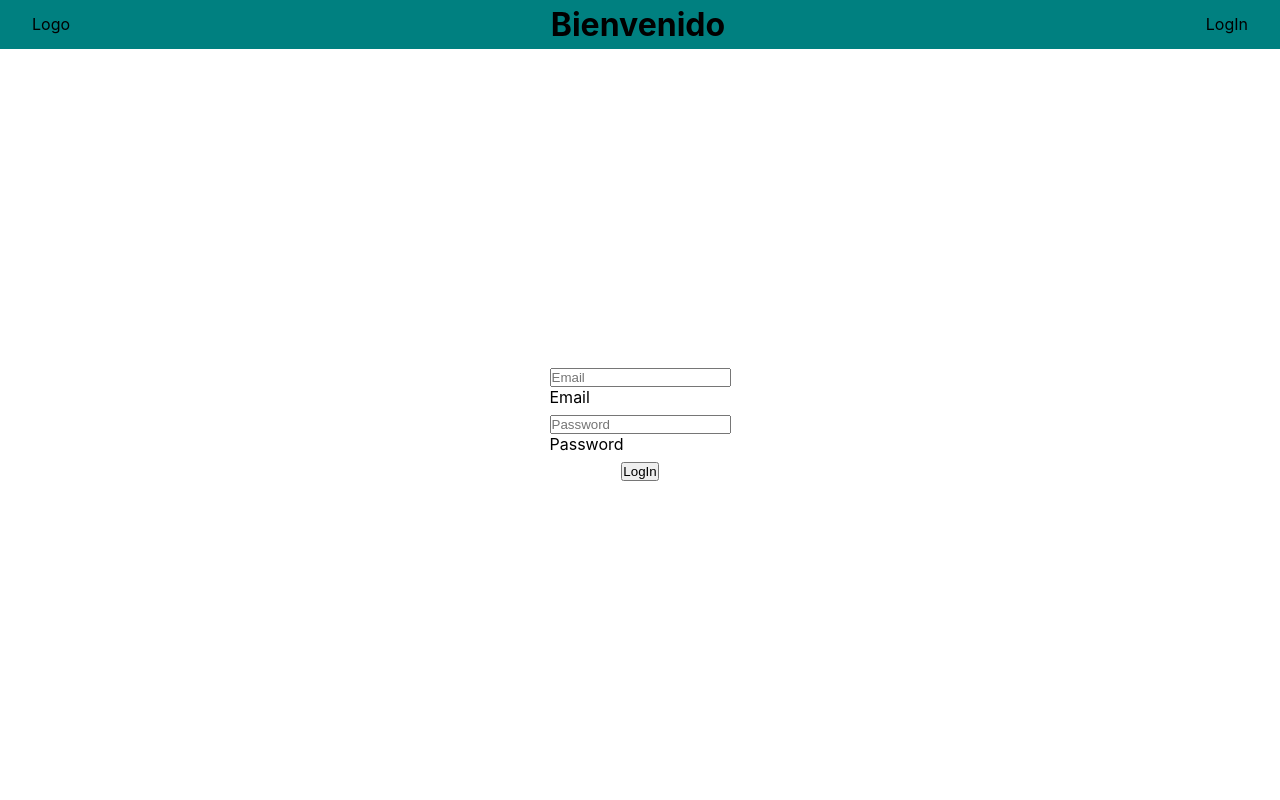
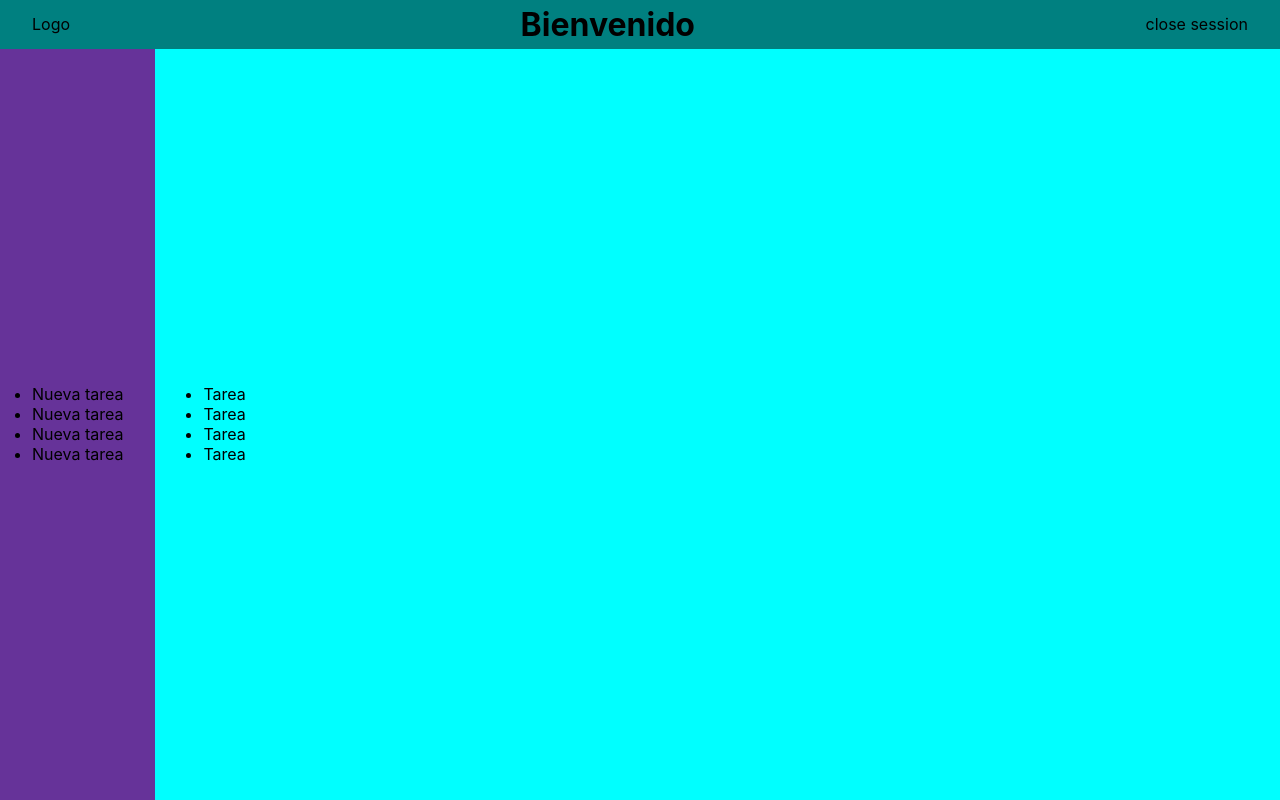
Before and after one commit to Ing-ed/ChallengeFE, a React (Create React App) app: page /dashboard in a window 1280 px wide. Built offline with nearby package versions, Linux system fonts and the light colour scheme.

Commit message:
funciona el routing y la maqueta esta terminada, ahora, se debe agregar las funcionalidades

```diff
--- a/src/App.js
+++ b/src/App.js
@@ -1,5 +1,6 @@
 import { Header } from './Components/Header/header';
 import { useContext } from 'react';
+import { useLocation } from 'react-router-dom';
 import { Context } from './Components/Context/Context';
 import logo from './logo.svg';
 import './App.css';
@@ -7,11 +8,13 @@ import { Dashboard } from './Components/Dashboard/dashboard';
 import { Session } from './Components/Session/session';
 
 function App() {
+  const rute = useLocation();
+  const route = rute.pathname.slice(1)
+  console.log(route, "ruta, app")
   return (
     <div id="page">
-      <Header/>
-      {/* <Dashboard/> */}
-      <Session rute={"login"}/>
+      <Header route = {route}/>
+      {route === "dashboard" ? <Dashboard/> : <Session route={route}/>}
     </div>
   );
 }
--- a/src/Components/Context/Context.jsx
+++ b/src/Components/Context/Context.jsx
@@ -1,4 +1,4 @@
-import { createContext } from "react";
+import { createContext, useState } from "react";
 
 export const Context = createContext();
 export function Provider({children}){
--- a/src/Components/FormField/formField.jsx
+++ b/src/Components/FormField/formField.jsx
@@ -1,9 +1,9 @@
 import './formField.css'
 
-export function FormField({text,type}){
+export function FormField({text,type, handleEvent, name}){
     return(
         <div id="formField">
-            <input type={type} placeholder={text}/>
+            <input type={type} placeholder={text} onChange={handleEvent} name = {name}/>
             <label htmlFor>{text}</label>
         </div>
     )
--- a/src/Components/Header/header.jsx
+++ b/src/Components/Header/header.jsx
@@ -1,24 +1,38 @@
 import { useNavigate, useParams } from "react-router-dom"
 import './header.css'
 
-export function Header(){
-    const button={
+export function Header({route}){
+    const navigate = useNavigate();
+
+    const navigation={
+        default:{
+            text:"login",
+            path:"login"
+        },
         login:{
-            text:"LogIn"
+            text:"signup",
+            path:"signup"
         },
         signup:{
-            text:"signup"
+            text:"login",
+            path:"login"
         },
-        exit:{
-            text:"exit"
+        dashboard:{
+            text:"close session",
+            path:"login"
         }
+    }
+    console.log(navigation[route], route)
+    function Nav(){
+        console.log(`/${navigation[route].text}}`);
+        navigate(`/${navigation[route].path}`)
     }
 
     return(
         <div id="header">
             <div id="logo">Logo</div>
             <h1>Bienvenido</h1>
-            <a>{button['login']['text']}</a>
+            <a onClick={Nav}>{navigation[route].text}</a>
         </div>
     )
 }
--- a/src/Components/Session/session.jsx
+++ b/src/Components/Session/session.jsx
@@ -1,25 +1,65 @@
 import './session.css'
 import { FormField } from '../FormField/formField'
-export function Session({rute}){
-    return(
-        <form id="session">
-            {rute === "login" ? (<>
-                <FormField text={"Email"} type={"Email"}/>
-                <FormField text={"Password"} type={"Password"}/>
-            </>
+import { useState } from 'react';
+import { useNavigate } from 'react-router-dom';
+export function Session({route}){
+    console.log(route)
+    const [credentials,setCredentials] = useState([]);
+    const [message,setMessage] = useState("");
+    const navigate = useNavigate()
+    /**
+     * manejo de eventos
+     * @param {event} event- Evento de cambio
+     */
+    function handleEvent(event){
+        const {name} = event.target;
+        // console.log(event.target.value,name)
+        setCredentials({
+            ...credentials,
+            [name]: event.target.value
+        })
+    }
+
+    /**
+     * envia la información al servidor para inicio de sesion o registro de usuario
+     */
+    async function Send(){
+        console.log(`http://localhost:8080/api/sessions/${route}`)
+        let resp = await fetch(`http://localhost:8080/api/sessions/${route}`,{
+            method:"post",
+            headers:{
+                "Content-Type":"application/json"
+            },
+            body:JSON.stringify(credentials)
+        })
+        resp = await resp.json();
+        if(resp.result === "OK"){
+            navigate("/dashboard");
+        } else {
+            setMessage(resp.payload);
+        }
+        console.log(resp, route);
+    }
 
 
+    return(
+        <div id="session">
+            {route === "login" ? (<>
+                <FormField text={"Email"} type={"Email"} handleEvent={handleEvent} name={"email"}/>
+                <FormField text={"Password"} type={"Password"} handleEvent={handleEvent} name={"pass"}/>
+                {message !== "" && <p>{message}</p>}
+            </>
             ): (
                 <>
-                <FormField text={"Name"} type={"text"}/>
-                <FormField text={"Last Name"} type={"text"}/>
-                <FormField text={"Email"} type={"Email"}/>
-                <FormField text={"Password"} type={"Password"}/>
+                <FormField text={"Name"} type={"text"} handleEvent={handleEvent} name={"name"}/>
+                <FormField text={"Last Name"} type={"text"} handleEvent={handleEvent} name={"lastName"}/>
+                <FormField text={"Email"} type={"Email"} handleEvent={handleEvent} name={"email"}/>
+                <FormField text={"Password"} type={"Password"} handleEvent={handleEvent} name={"pass"}/>
 
 
                 </>
             )}
-            <button>{rute === 'login' ? "LogIn": "SignUp"}</button>
-        </form>
+            <button onClick={Send}>{route === '/login' ? "LogIn": "SignUp"}</button>
+        </div>
     )
 }
--- a/src/index.js
+++ b/src/index.js
@@ -1,15 +1,35 @@
 import React from 'react';
 import { Provider } from './Components/Context/Context';
+import { createBrowserRouter,RouterProvider } from 'react-router-dom';
 import ReactDOM from 'react-dom/client';
 import './index.css';
 import App from './App';
 import reportWebVitals from './reportWebVitals';
 
+const router = createBrowserRouter([
+  {
+    path:"/",
+    element:<App/>
+  },
+  {
+    path:"/dashboard",
+    element:<App/>
+  },
+  {
+    path:"/login",
+    element:<App/>
+  },
+  {
+    path:"/signup",
+    element:<App/>
+  },
+]);
+
 const root = ReactDOM.createRoot(document.getElementById('root'));
 root.render(
   <React.StrictMode>
       <Provider>
-        <App />
+        <RouterProvider router={router} />
   </  Provider>
     </React.StrictMode>
 );
```
